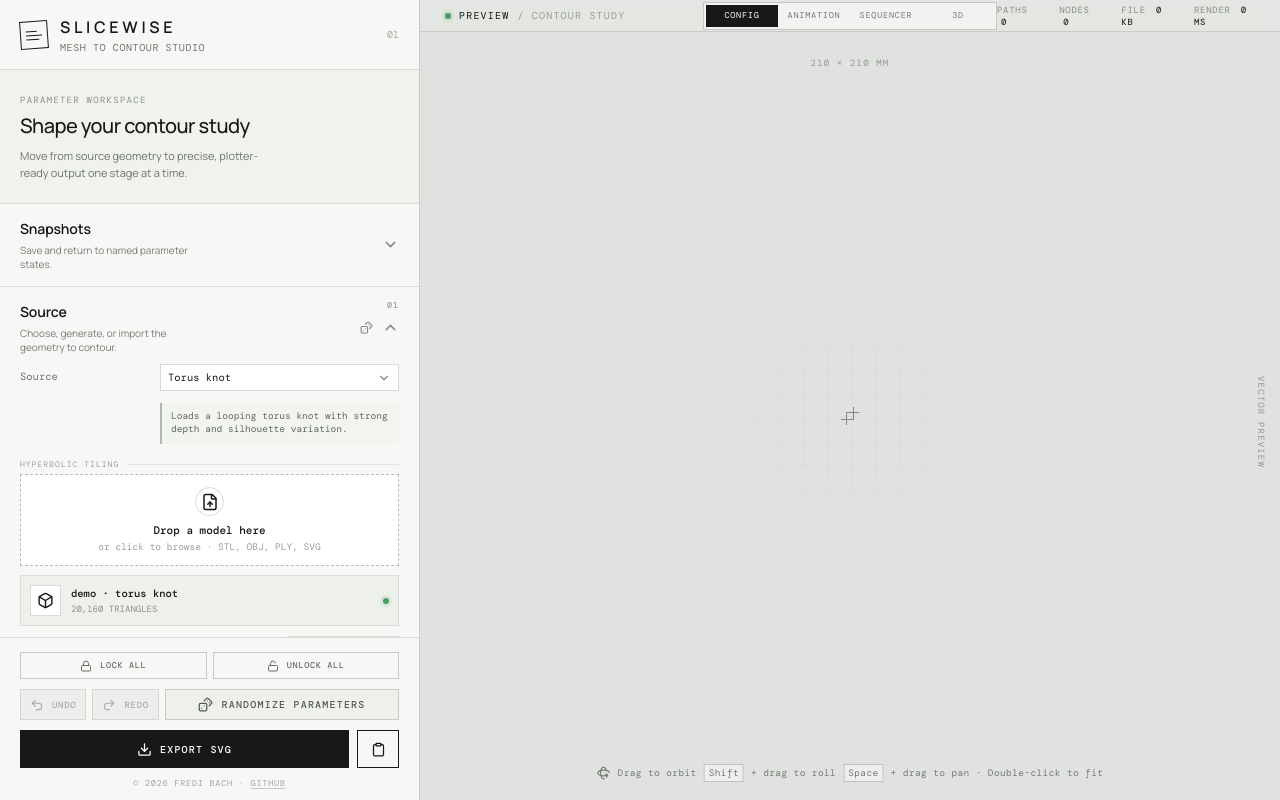
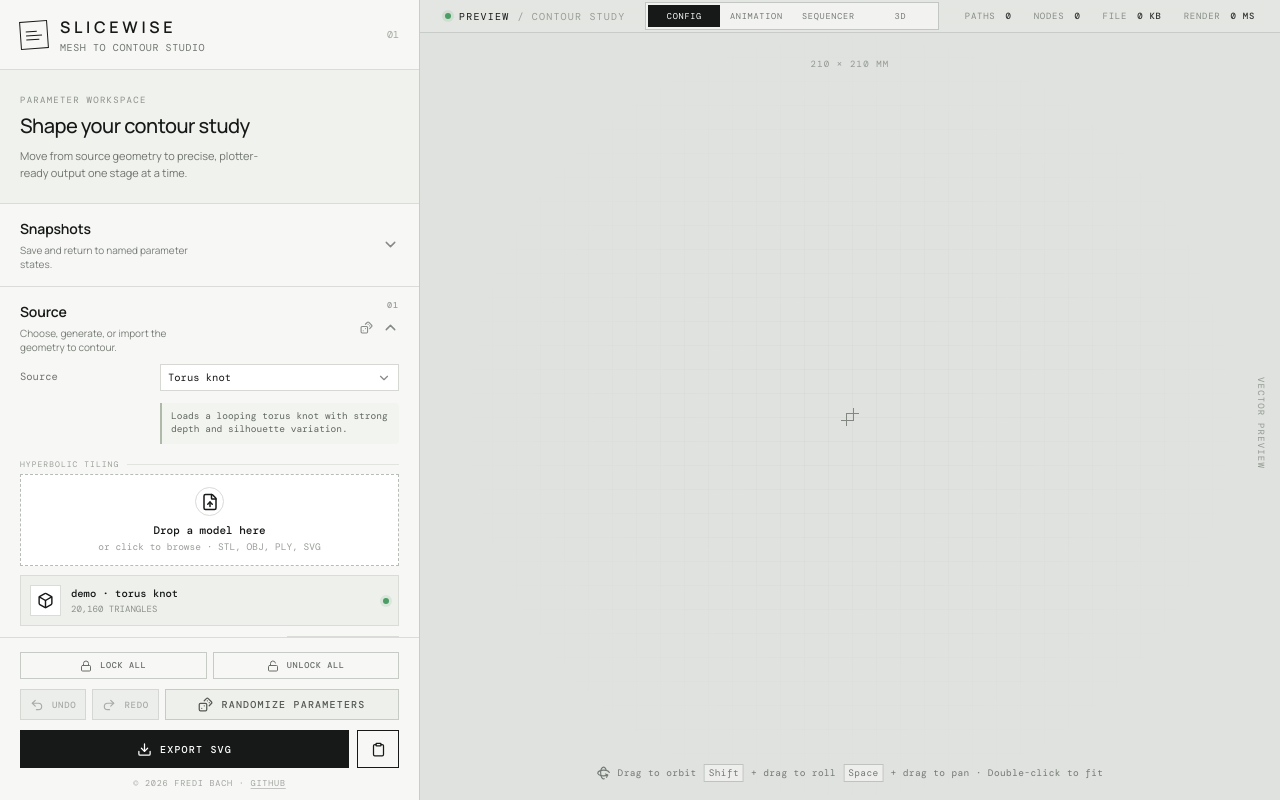
Before and after one commit to FrediBach/slicewise, a React (Vite) app: page / in a window 1280 px wide. Built offline with nearby package versions, Linux system fonts and the light colour scheme; a web font is replaced by a local one.

Commit message:
Improve mode switch placelemnt

```diff
--- a/src/index.css
+++ b/src/index.css
@@ -1534,19 +1534,20 @@ select {
   background: #dfe2de;
 }
 .topbar {
-  height: 32px;
-  flex: 0 0 32px;
-  display: grid;
-  grid-template-columns: minmax(0, 1fr) auto minmax(0, 1fr);
-  align-items: center;
-  padding: 0 25px;
+  min-height: 32px;
+  flex: 0 0 auto;
+  display: flex;
+  flex-wrap: wrap;
+  justify-content: space-between;
+  align-items: center;
+  gap: 6px 20px;
+  padding: 2px 25px;
   border-bottom: 1px solid #c8ccc6;
   background: rgba(229, 232, 227, 0.72);
   backdrop-filter: blur(8px);
 }
 .mode-switch {
-  grid-column: 2;
-  justify-self: center;
+  flex-shrink: 0;
   display: inline-flex;
   padding: 2px;
   border: 1px solid #c3c7c1;
@@ -1569,8 +1570,7 @@ select {
   color: white;
 }
 .workspace-title {
-  grid-column: 1;
-  justify-self: start;
+  flex-shrink: 0;
   display: flex;
   align-items: center;
   gap: 8px;
@@ -1582,15 +1582,18 @@ select {
   color: #989d97;
 }
 .readout {
-  grid-column: 3;
-  justify-self: end;
-  display: flex;
+  margin-left: auto;
+  display: flex;
+  flex-wrap: wrap;
   align-items: center;
   gap: 22px;
   color: #878c86;
   font-size: 9px;
   letter-spacing: 0.08em;
   text-transform: uppercase;
+}
+.readout > span {
+  white-space: nowrap;
 }
 .readout b {
   margin-left: 4px;
@@ -2488,9 +2491,8 @@ button:focus-visible,
     order: 1;
   }
   .topbar {
-    height: 54px;
-    flex-basis: 54px;
-    padding: 0 14px;
+    min-height: 54px;
+    padding: 6px 14px;
   }
   .mode-switch button {
     min-width: 54px;
```
